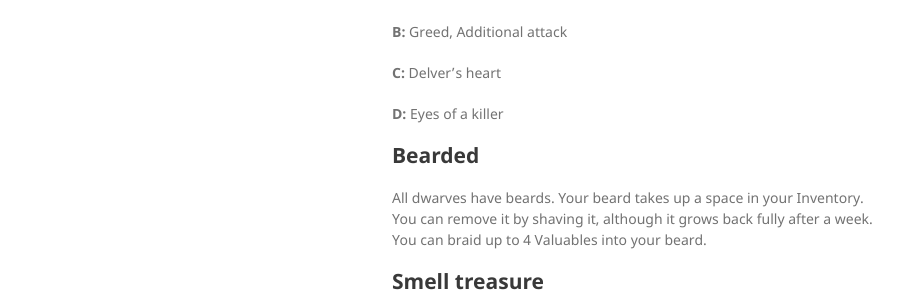
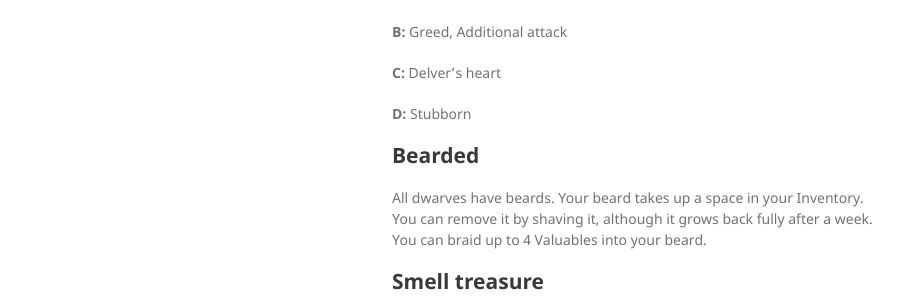
Before and after one commit to Bartapapa/legend, a Jekyll site: the page built from docs/class/dwarf.md, in a window 1280 px wide and 1345 px high. Shown: the part 459-757 px from the top of the window, without its empty margins (178-1101 px from the left). Built offline with Jekyll 4.4.1, drawn with Linux system fonts in a browser that asks for light colours.

Commit message:
Update dwarf.md

```diff
--- a/docs/class/dwarf.md
+++ b/docs/class/dwarf.md
@@ -25,7 +25,7 @@ For every step of Dwarf the character takes, they get +1 Inventory slot.
 
 <b>C:</b> Delver's heart
 
-<b>D:</b> Eyes of a killer
+<b>D:</b> Stubborn
 
 ## Bearded
 All dwarves have beards. Your beard takes up a space in your Inventory. You can remove it by shaving it, although it grows back fully after a week. You can braid up to 4 Valuables into your beard.
```
